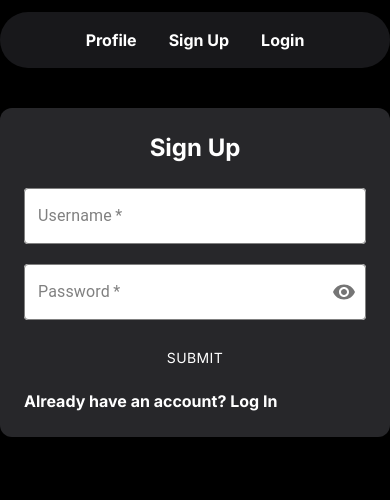
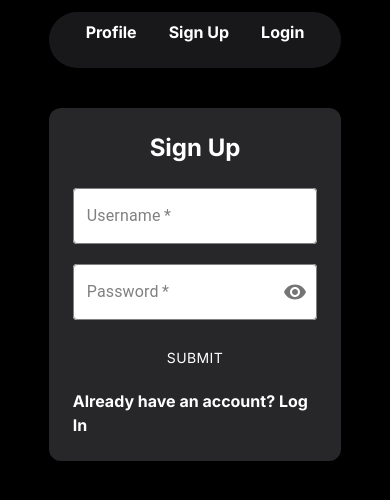
Before and after one commit to Eddieayala9965/Frontend-Mentor-Profile-Card, a React (Vite) app in the folder Frontend/: page /signup in a window 390 px wide. Shown: the top 500 px of the page. Built offline with nearby package versions, Linux system fonts and the light colour scheme.

Commit message:
did small touch ups, trying to make everything responsive

```diff
--- a/Frontend/src/components/LoginForm.jsx
+++ b/Frontend/src/components/LoginForm.jsx
@@ -84,7 +84,7 @@ const LoginForm = () => {
   };
 
   return (
-    <div className="max-w-md mx-auto mt-10 p-6 rounded-xl bg-zinc-800 flex flex-col text-center ">
+    <div className="max-w-md mx-auto mt-10 p-6 rounded-xl bg-zinc-800 flex flex-col text-center xxm:w-3/4 ">
       <h2 className="text-2xl font-bold mb-6 text-white">Log In</h2>
       <ThemeProvider theme={theme}>
         <form onSubmit={handleSubmit} className="flex flex-col gap-5">
--- a/Frontend/src/components/Navbar.jsx
+++ b/Frontend/src/components/Navbar.jsx
@@ -1,15 +1,16 @@
 import { Link } from "react-router-dom";
+
 const Navbar = () => {
   return (
-    <nav className=" container rounded-full h-14 bg-zinc-900 flex flex-col mt-3 ">
-      <div className=" mx-auto flex">
-        <Link to="/profile" className="text-white p-4">
+    <nav className="container mx-auto rounded-full h-14 bg-zinc-900 flex flex-col mt-3 px-4 lgmd:w-3/4 mdsm:w-3/4 sm:w-2/3 xm:w-3/5 xxm:w-3/4">
+      <div className="mx-auto flex flex-wrap justify-center space-x-4">
+        <Link to="/profile" className="text-white p-2 md:p-4">
           Profile
         </Link>
-        <Link to="/signup" className="text-white p-4">
+        <Link to="/signup" className="text-white p-2 md:p-4">
           Sign Up
         </Link>
-        <Link to="/login" className="text-white p-4">
+        <Link to="/login" className="text-white p-2 md:p-4">
           Login
         </Link>
       </div>
--- a/Frontend/src/components/ProfileCard.jsx
+++ b/Frontend/src/components/ProfileCard.jsx
@@ -6,7 +6,7 @@ const ProfileCard = ({ user }) => {
   const profile = user.profiles[0];
 
   return (
-    <div className="max-w-screen-sm xxm:w-4/5 xm:w-2/3 sm:w-2/3 w-full md:w-3/6 lg:w-2/6 h-auto md:h-[90vh] mx-auto p-6 rounded-xl bg-zinc-900 text-white flex flex-col items-center">
+    <div className=" xxm:w-4/5 xm:w-2/3 sm:w-2/3 w-full md:w-3/6 mdsm:w-2/5 lgmd:w-1/3 lg:w-2/6 h-auto md:h-[90vh] mx-auto p-6 rounded-xl bg-zinc-900 text-white flex flex-col items-center">
       <AvatarUpload profileId={profile.id} currentPhoto={profile.photo} />
       <h2 className="text-2xl text-center font-bold mb-3">{user.username}</h2>
       <div className="flex flex-col gap-5 w-full">
--- a/Frontend/src/components/SignUpForm.jsx
+++ b/Frontend/src/components/SignUpForm.jsx
@@ -83,7 +83,7 @@ const SignUpForm = () => {
   };
 
   return (
-    <div className="max-w-md mx-auto mt-10 p-6 rounded-xl bg-zinc-800 flex flex-col text-center ">
+    <div className="max-w-md mx-auto mt-10 p-6 rounded-xl bg-zinc-800 flex flex-col text-center xxm:w-3/4 ">
       <h2 className="text-2xl font-bold mb-6 text-white">Sign Up</h2>
       <ThemeProvider theme={theme}>
         <form onSubmit={handleSubmit} className="flex flex-col gap-5">
--- a/Frontend/tailwind.config.js
+++ b/Frontend/tailwind.config.js
@@ -18,8 +18,8 @@ module.exports = {
     },
     extend: {
       screens: {
-        "md-sm": "1030px",
-        "lg-md": "1219px",
+        mdsm: "1030px",
+        lgmd: "1200px",
         xm: "500px",
         xxm: "300px",
       },
```
